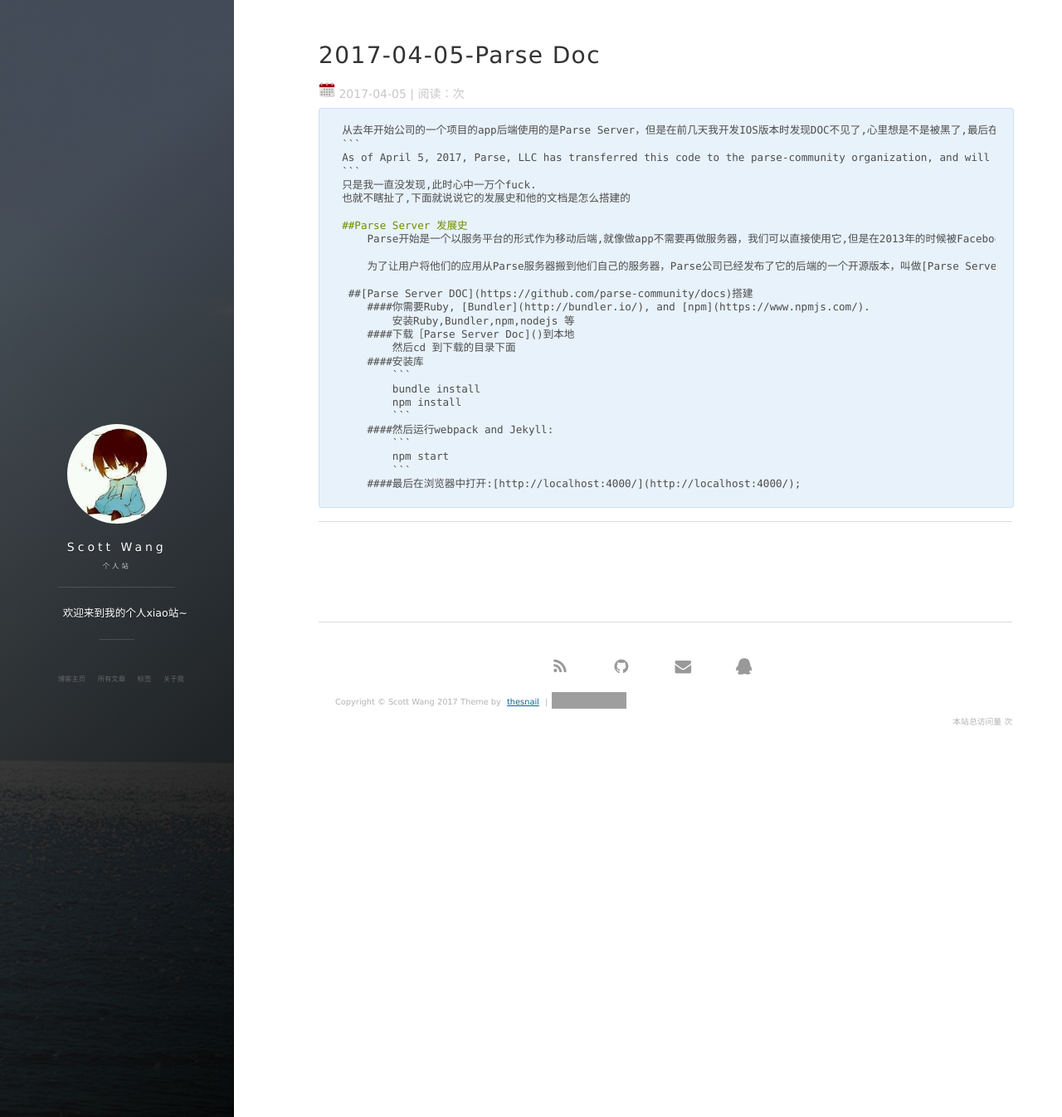
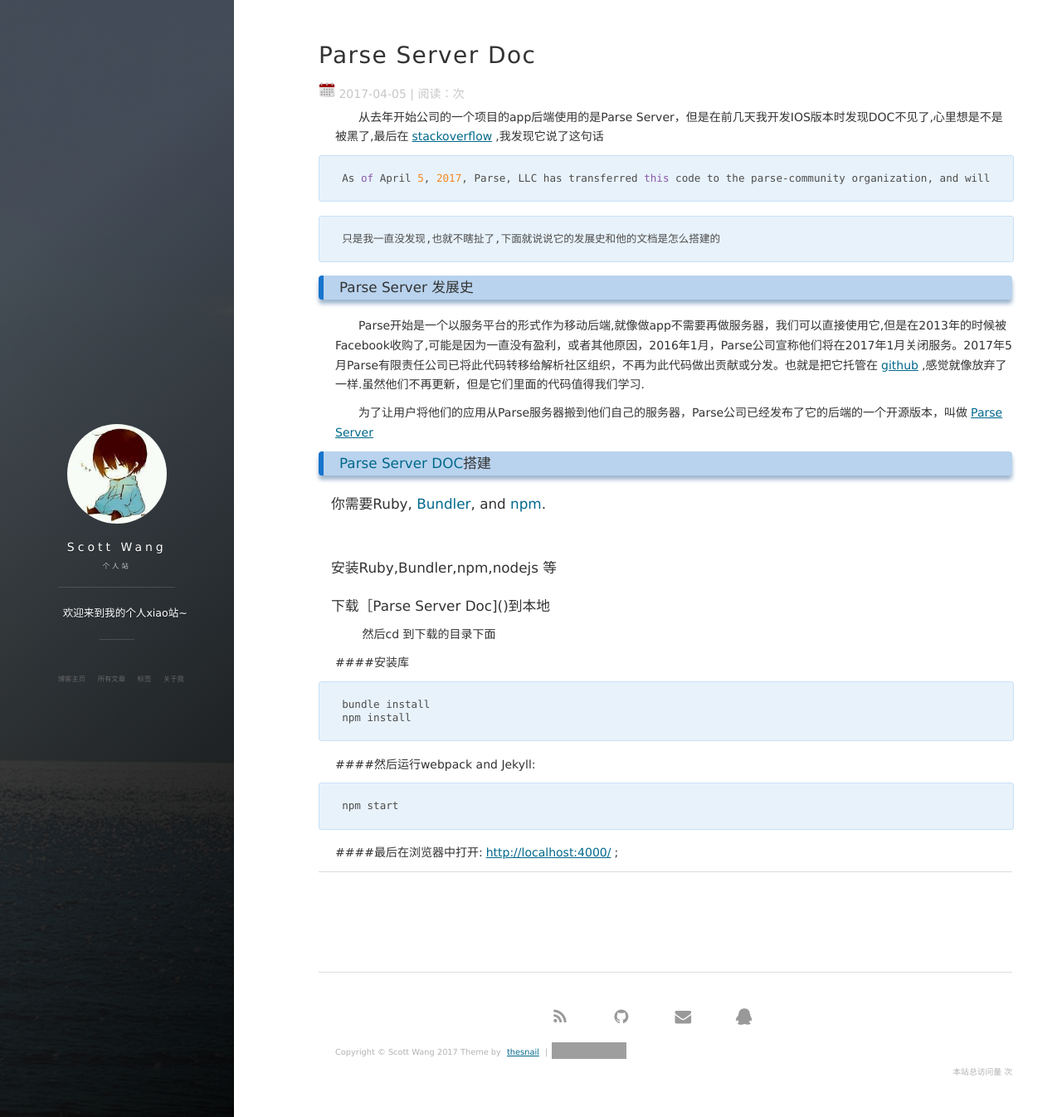
Before and after one commit to thesnail/thesnail.github.io, a Jekyll site: the page built from _posts/2017-04-05-Parse Doc.md, in a window 1280 px wide and 1346 px high. Shown: the whole window at 83% size. Built offline with Jekyll 4.4.1, drawn with Linux system fonts in a browser that asks for light colours; nearby versions of some CDN libraries; comment, search, counter and statistics services are not loaded; grey boxes are pictures that could not be loaded.

Commit message:
update
update

````diff
--- a/_posts/2017-04-05-Parse Doc.md
+++ b/_posts/2017-04-05-Parse Doc.md
@@ -1,35 +1,45 @@
 ---
 layout: post
-title: "2017-04-05-Parse Doc"
+title: "Parse Server Doc"
 date: 2017-04-05
 description: "Parse Server is open server"
 tag: React Native
 ---
 
-    从去年开始公司的一个项目的app后端使用的是Parse Server，但是在前几天我开发IOS版本时发现DOC不见了,心里想是不是被黑了,最后在[stackoverflow](www.stackoverflow.com),我发现它说了这句话
-    ```
-    As of April 5, 2017, Parse, LLC has transferred this code to the parse-community organization, and will no longer be contributing to or distributing this code.
-    ```
-    只是我一直没发现,此时心中一万个fuck.
-    也就不瞎扯了,下面就说说它的发展史和他的文档是怎么搭建的
+　　从去年开始公司的一个项目的app后端使用的是Parse Server，但是在前几天我开发IOS版本时发现DOC不见了,心里想是不是被黑了,最后在[stackoverflow](www.stackoverflow.com),我发现它说了这句话
 
-    ##Parse Server 发展史
-        Parse开始是一个以服务平台的形式作为移动后端,就像做app不需要再做服务器，我们可以直接使用它,但是在2013年的时候被Facebook收购了,可能是因为一直没有盈利，或者其他原因，2016年1月，Parse公司宣称他们将在2017年1月关闭服务。2017年5月Parse有限责任公司已将此代码转移给解析社区组织，不再为此代码做出贡献或分发。也就是把它托管在[github](www.github.com),感觉就像放弃了一样.虽然他们不再更新，但是它们里面的代码值得我们学习.
+```
+As of April 5, 2017, Parse, LLC has transferred this code to the parse-community organization, and will no longer be contributing to or distributing this code.
+```
 
-        为了让用户将他们的应用从Parse服务器搬到他们自己的服务器，Parse公司已经发布了它的后端的一个开源版本，叫做[Parse Server](https://github.com/ParsePlatform/)
+    只是我一直没发现,也就不瞎扯了,下面就说说它的发展史和他的文档是怎么搭建的
 
-     ##[Parse Server DOC](https://github.com/parse-community/docs)搭建
-        ####你需要Ruby, [Bundler](http://bundler.io/), and [npm](https://www.npmjs.com/).
-            安装Ruby,Bundler,npm,nodejs 等
-        ####下载［Parse Server Doc]()到本地
-            然后cd 到下载的目录下面
-        ####安装库
-            ```
-            bundle install
-            npm install
-            ```
-        ####然后运行webpack and Jekyll:
-            ```
-            npm start
-            ```
-        ####最后在浏览器中打开:[http://localhost:4000/](http://localhost:4000/);
+### Parse Server 发展史
+　　Parse开始是一个以服务平台的形式作为移动后端,就像做app不需要再做服务器，我们可以直接使用它,但是在2013年的时候被Facebook收购了,可能是因为一直没有盈利，或者其他原因，2016年1月，Parse公司宣称他们将在2017年1月关闭服务。2017年5月Parse有限责任公司已将此代码转移给解析社区组织，不再为此代码做出贡献或分发。也就是把它托管在[github](www.github.com),感觉就像放弃了一样.虽然他们不再更新，但是它们里面的代码值得我们学习.
+
+　　为了让用户将他们的应用从Parse服务器搬到他们自己的服务器，Parse公司已经发布了它的后端的一个开源版本，叫做[Parse Server](https://github.com/ParsePlatform/)
+
+### [Parse Server DOC](https://github.com/parse-community/docs)搭建
+
+#### 你需要Ruby, [Bundler](http://bundler.io/), and [npm](https://www.npmjs.com/).
+
+#### 安装Ruby,Bundler,npm,nodejs 等
+
+#### 下载［Parse Server Doc]()到本地
+
+    然后cd 到下载的目录下面
+
+####安装库
+
+```
+bundle install
+npm install
+```
+
+####然后运行webpack and Jekyll:
+
+```
+npm start
+```
+
+####最后在浏览器中打开:[http://localhost:4000/](http://localhost:4000/);
````
